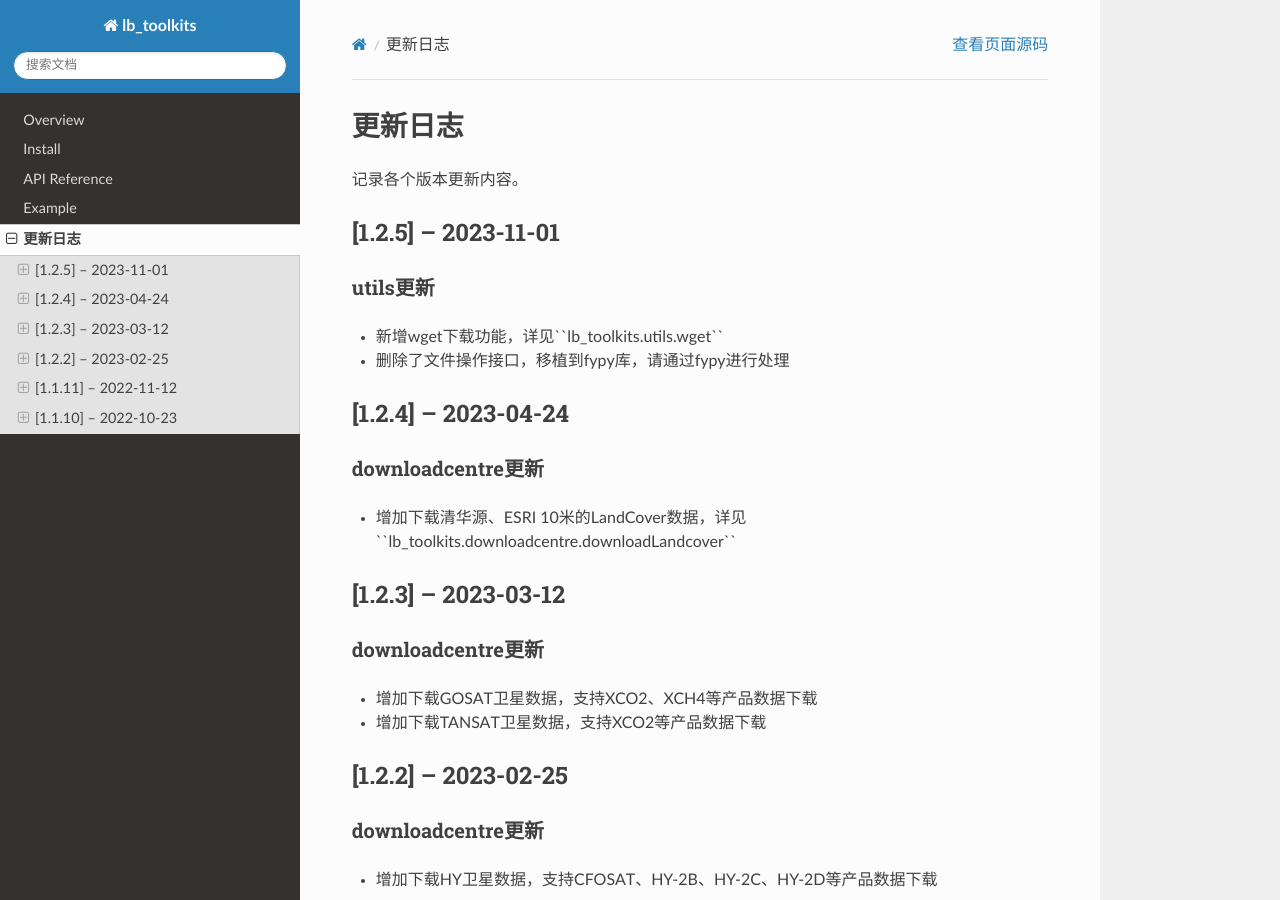
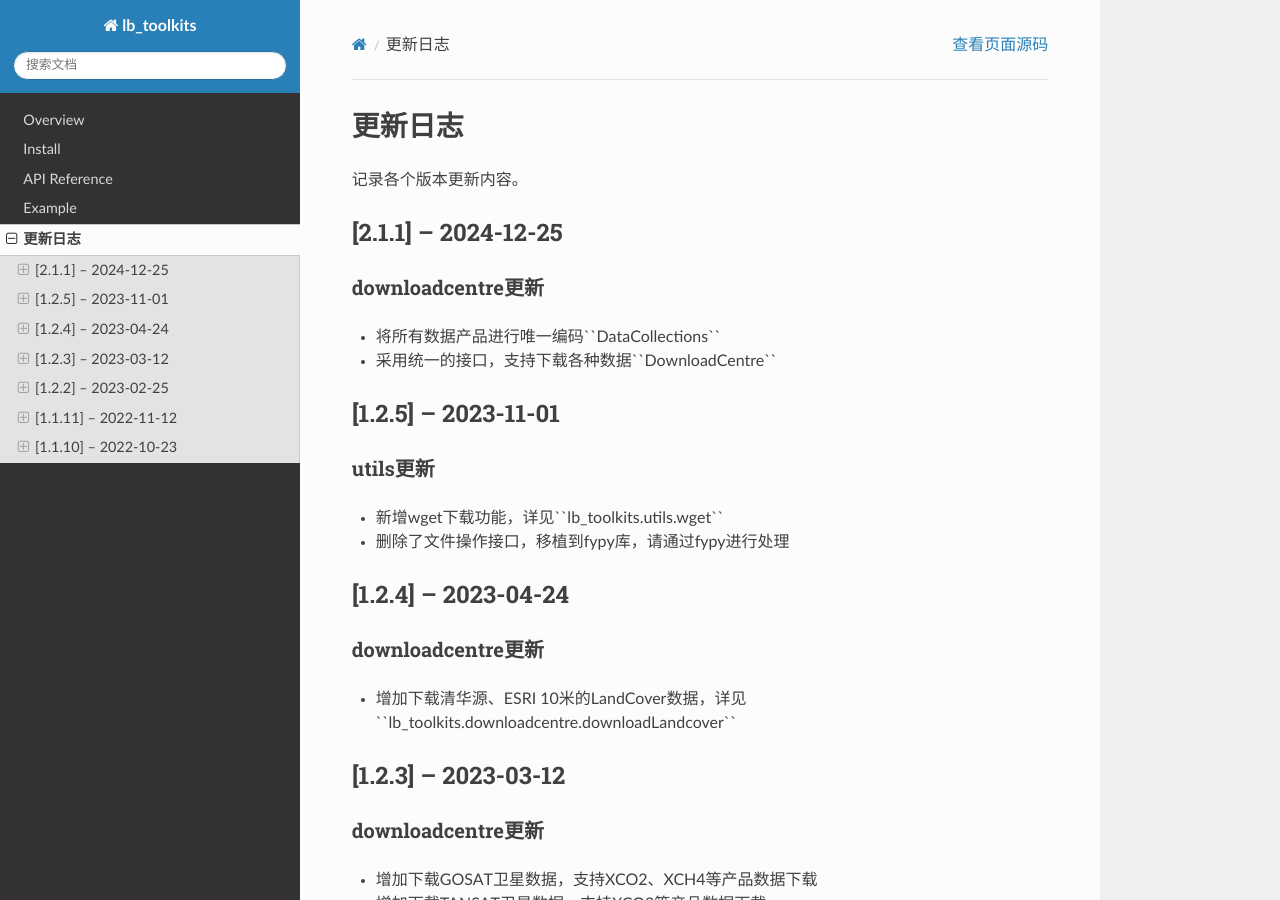
Before and after one commit to libin033/lb_toolkits, a Sphinx documentation site: the page built from doc/source/changelog.rst, in a window 1280 px wide and 900 px high. Built offline with Sphinx 7.4.7 and the Read the Docs theme 3.1.0, drawn with Linux system fonts in a browser that asks for light colours.

Commit message:
更新readthedocs

```diff
--- a/doc/source/changelog.rst
+++ b/doc/source/changelog.rst
@@ -3,6 +3,15 @@
 ==========
 
 记录各个版本更新内容。
+
+[2.1.1] – 2024-12-25
+----------------------------------------
+
+downloadcentre更新
+~~~~~~~~~~~~~~~~~~~~~~~~~~~~~~~~~~~~~~~~~~~~
+* 将所有数据产品进行唯一编码``DataCollections``
+* 采用统一的接口，支持下载各种数据``DownloadCentre``
+
 
 [1.2.5] – 2023-11-01
 ----------------------------------------
--- a/doc/source/overview.rst
+++ b/doc/source/overview.rst
@@ -13,12 +13,10 @@ downloadcentre
 
 utils
 -------------------
-对hdf4、hdf5、netcdf4、geotiff等格式文件进行读写操作；
+支持ftp、sftp、spider、wget等多种下载API
 
-calc
--------------------
-提供了气象、遥感方向的各类计算公式；
 
 .. note::
+    fypy是一个支持气象卫星、高分辨率卫星的数据投影、拼接、重采样等功能，并且支持大气校正、融合、正射校正等。
 
     fypy相关功能正在开发、测试过程中，敬候发布...
--- a/requirements.txt
+++ b/requirements.txt
@@ -1,5 +1,4 @@
 numpy >= 1.2.0
-tqdm >= 4.0.0
 cdsapi >= 0.5.0
 paramiko >= 2.10.0
 sphinx-rtd-theme >= 1.3
```
Also changed, not shown: 1 other file.
